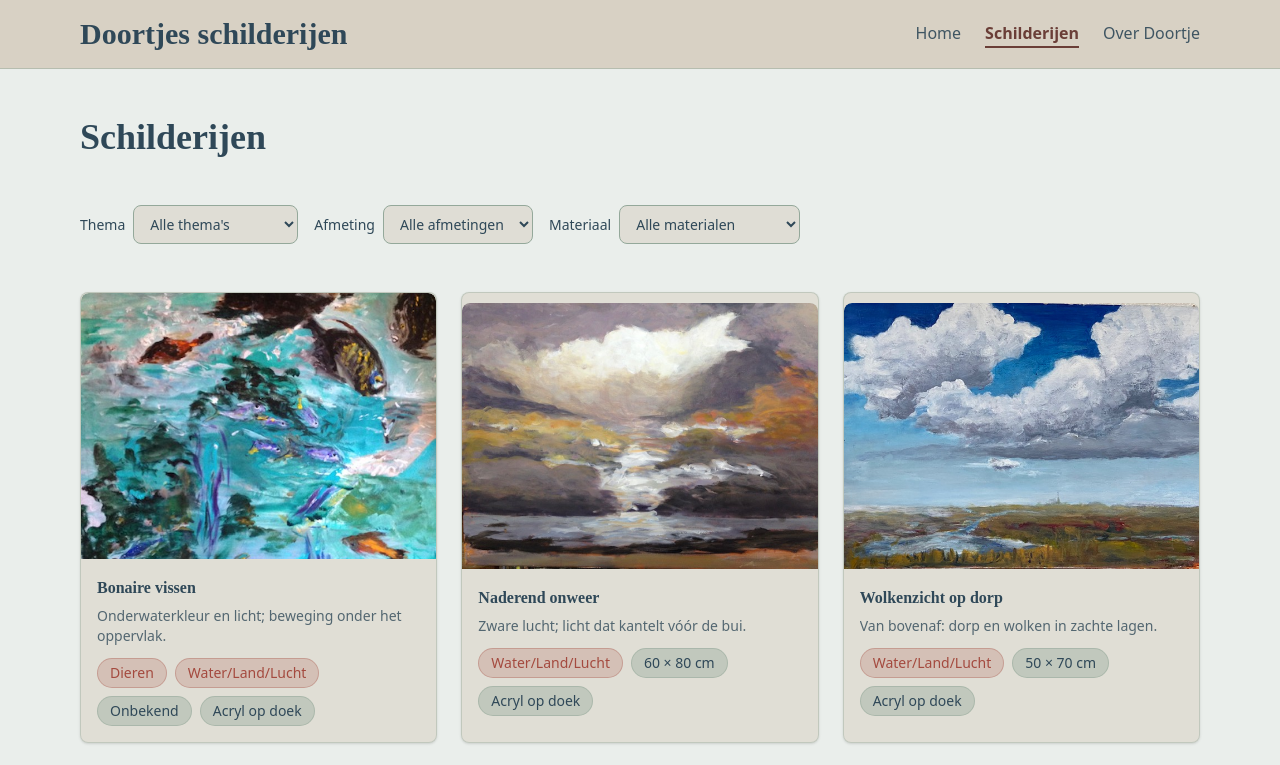
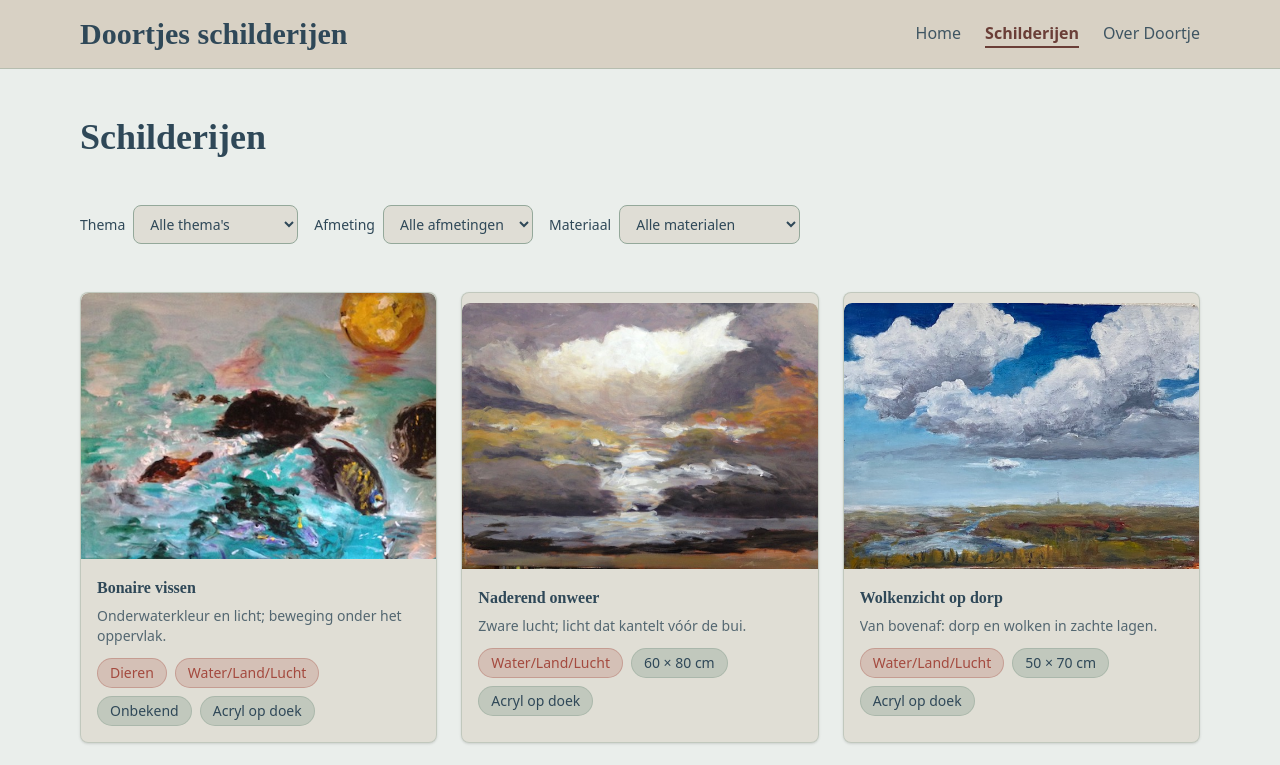
Before and after one commit to rebeccadev1/doortjes.schilderijen, a React (Vite) app: page /#/schilderijen in a window 1280 px wide. Shown: the top 765 px of the page. Built offline with nearby package versions, Linux system fonts and the light colour scheme.

Commit message:
Afbeelding omhoog

```diff
--- a/src/components/SchilderijDetail.tsx
+++ b/src/components/SchilderijDetail.tsx
@@ -21,7 +21,7 @@ export function SchilderijDetail({ schilderij }: SchilderijDetailProps) {
           <img
             src={getPublicUrl(schilderij.afbeeldingUrl)}
             alt={schilderij.titel}
-            className="w-full h-full object-cover"
+            className="w-full h-full object-cover object-top"
           />
         </div>
         <h1 className="font-title text-3xl font-semibold text-palette-slate mb-2">
--- a/src/components/SchilderijKaart.tsx
+++ b/src/components/SchilderijKaart.tsx
@@ -23,7 +23,7 @@ export function SchilderijKaart({ schilderij, onSelect }: SchilderijKaartProps)
         <img
           src={getPublicUrl(schilderij.afbeeldingUrl)}
           alt={schilderij.titel}
-          className="w-full h-full object-cover group-hover:scale-105 transition-transform duration-300 rounded-t-lg"
+          className="w-full h-full object-cover object-top group-hover:scale-105 transition-transform duration-300 rounded-t-lg"
         />
       </div>
       <div className="p-4">
--- a/src/pages/Homepagina.tsx
+++ b/src/pages/Homepagina.tsx
@@ -102,7 +102,7 @@ className="flex-shrink-0 w-10 h-10 sm:w-12 sm:h-12 rounded-full text-palette-sla
                       <img
                         src={getPublicUrl(s.afbeeldingUrl)}
                         alt={s.titel}
-                        className="w-full h-full object-cover"
+                        className="w-full h-full object-cover object-top"
                       />
                     </Link>
                   ))}
--- a/src/pages/Overzichtspagina.tsx
+++ b/src/pages/Overzichtspagina.tsx
@@ -252,7 +252,7 @@ export function Overzichtspagina() {
                 <img
                   src={getPublicUrl(expandedSchilderij.afbeeldingUrl)}
                   alt={expandedSchilderij.titel}
-                  className="w-full h-full object-cover select-none pointer-events-none"
+                  className="w-full h-full object-cover object-top select-none pointer-events-none"
                   draggable={false}
                 />
                 <button
```
